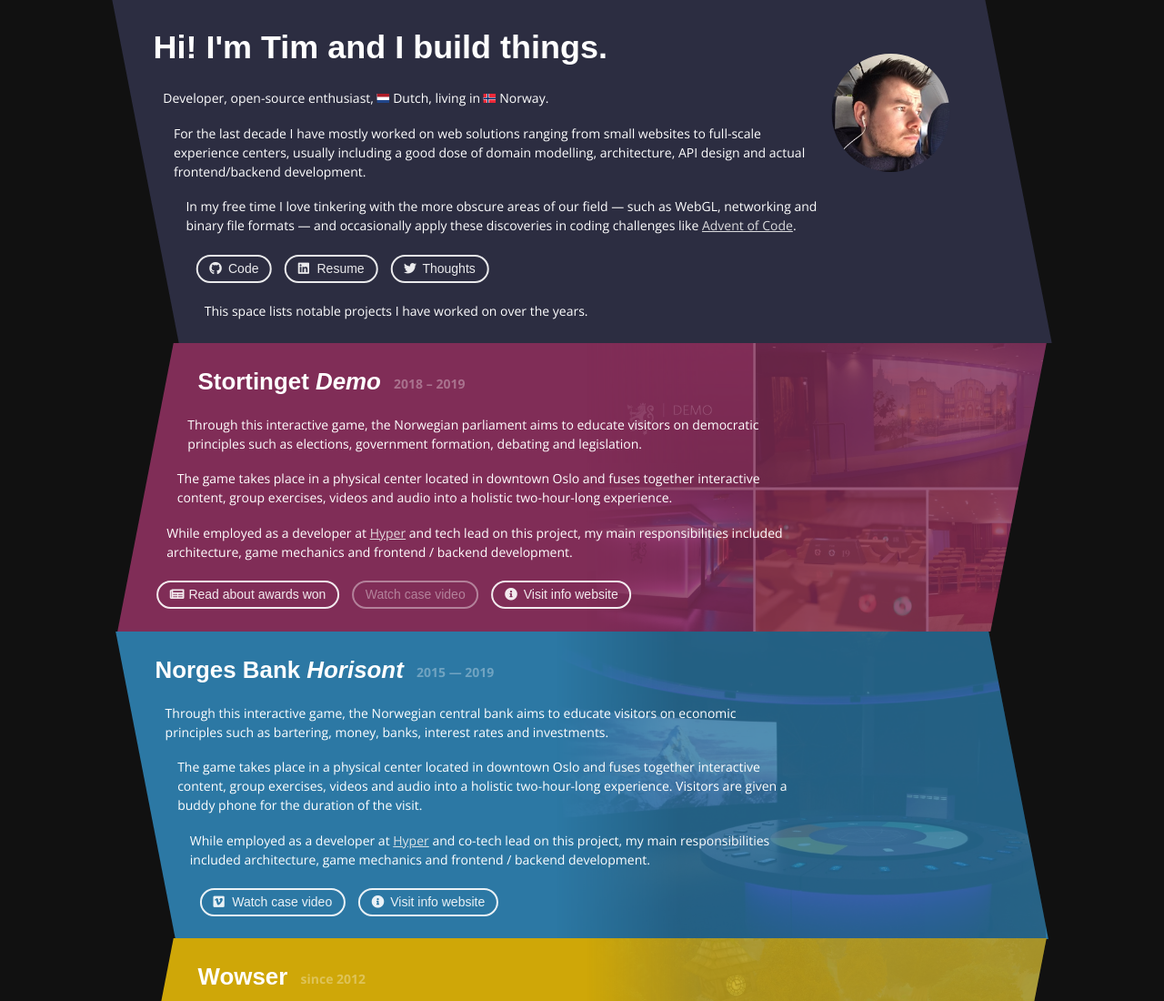
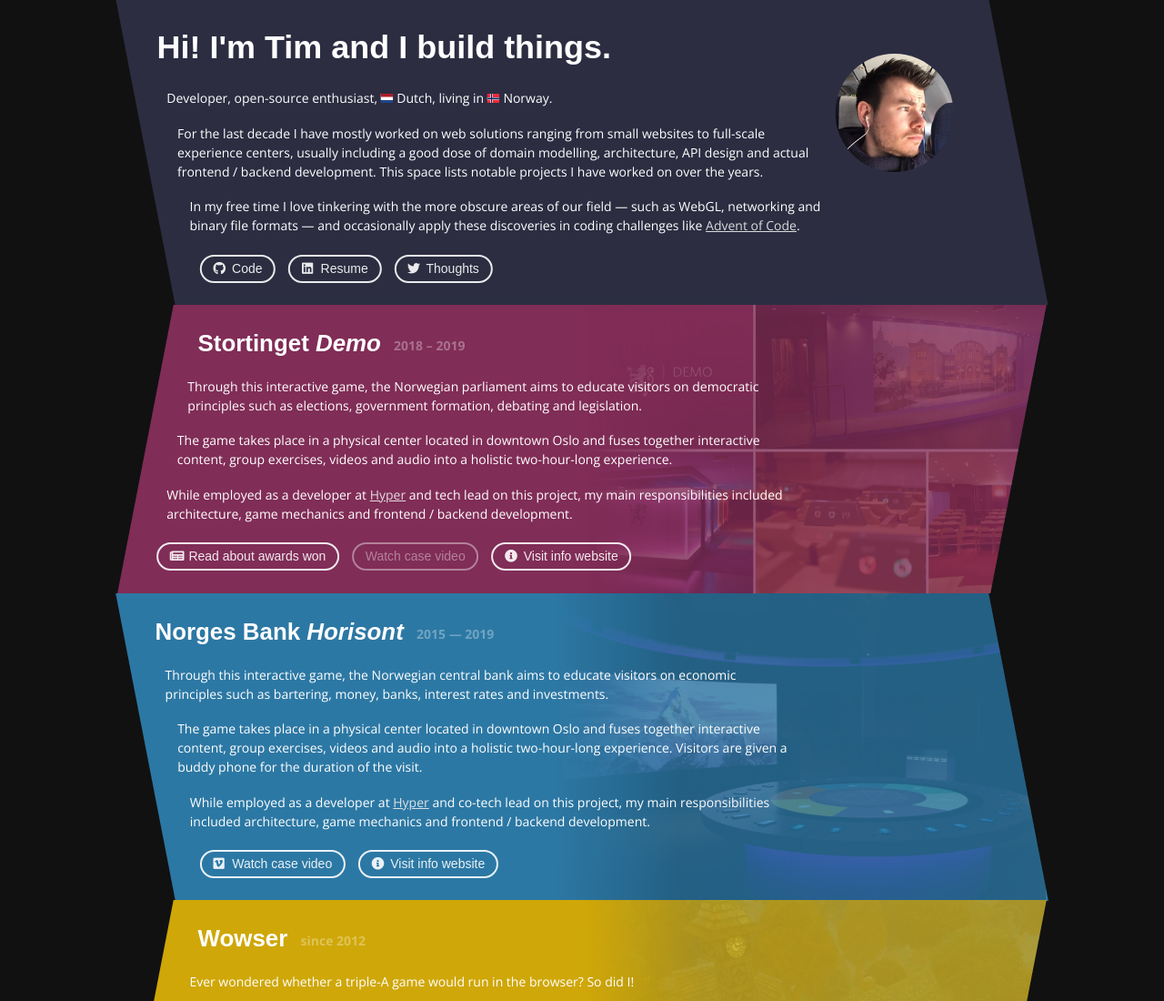
Before and after one commit to timkurvers/timkurvers.github.io, a website: page index.html in a window 1280 px wide. Shown: the top 1100 px of the page at 91% size. Drawn offline with nearby package versions, Linux system fonts and the light colour scheme; a web font is replaced by a local one.

Commit message:
fix: ensure buttons are the last element in every panel

```diff
--- a/index.html
+++ b/index.html
@@ -24,7 +24,8 @@
           <p>
             For the last decade I have mostly worked on web solutions ranging from small websites to
             full-scale experience centers, usually including a good dose of domain modelling,
-            architecture, API design and actual frontend/backend development.
+            architecture, API design and actual frontend / backend development. This space lists
+            notable projects I have worked on over the years.
           </p>
           <p>
             In my free time I love tinkering with the more obscure areas of our field — such as WebGL,
@@ -42,9 +43,6 @@
               <i class="fab fa-twitter"></i> Thoughts
             </a></li>
           </ul>
-          <p>
-            This space lists notable projects I have worked on over the years.
-          </p>
         </div>
       </header>
 
```
